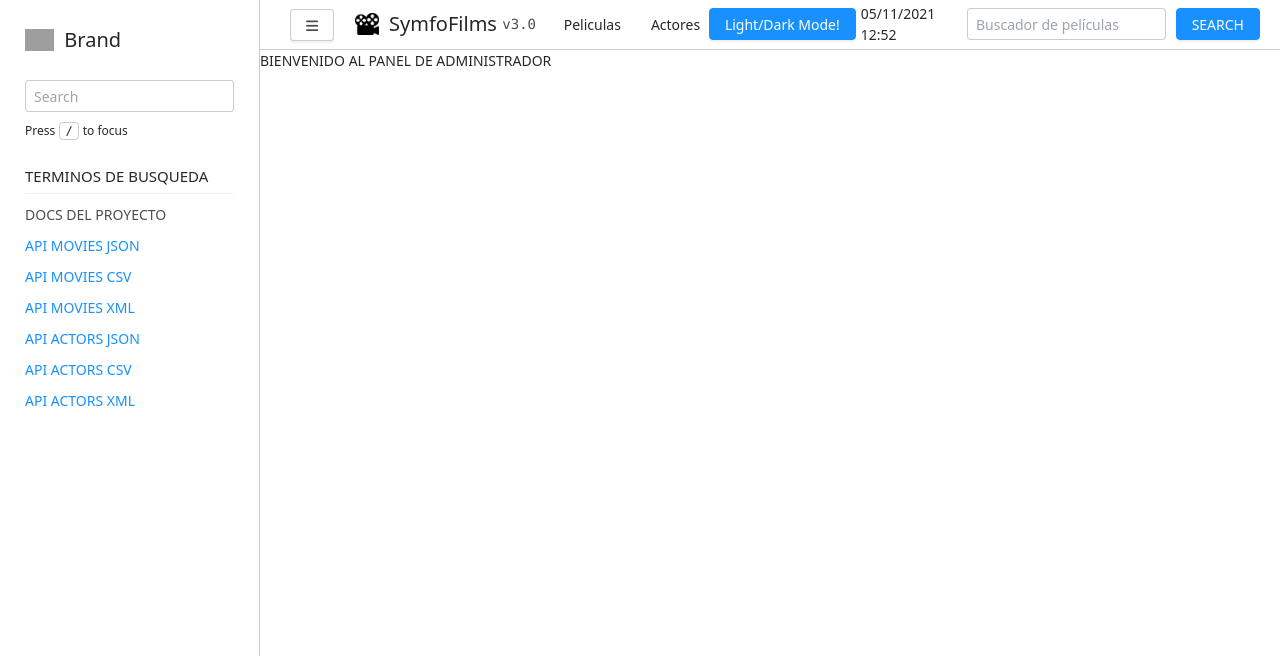
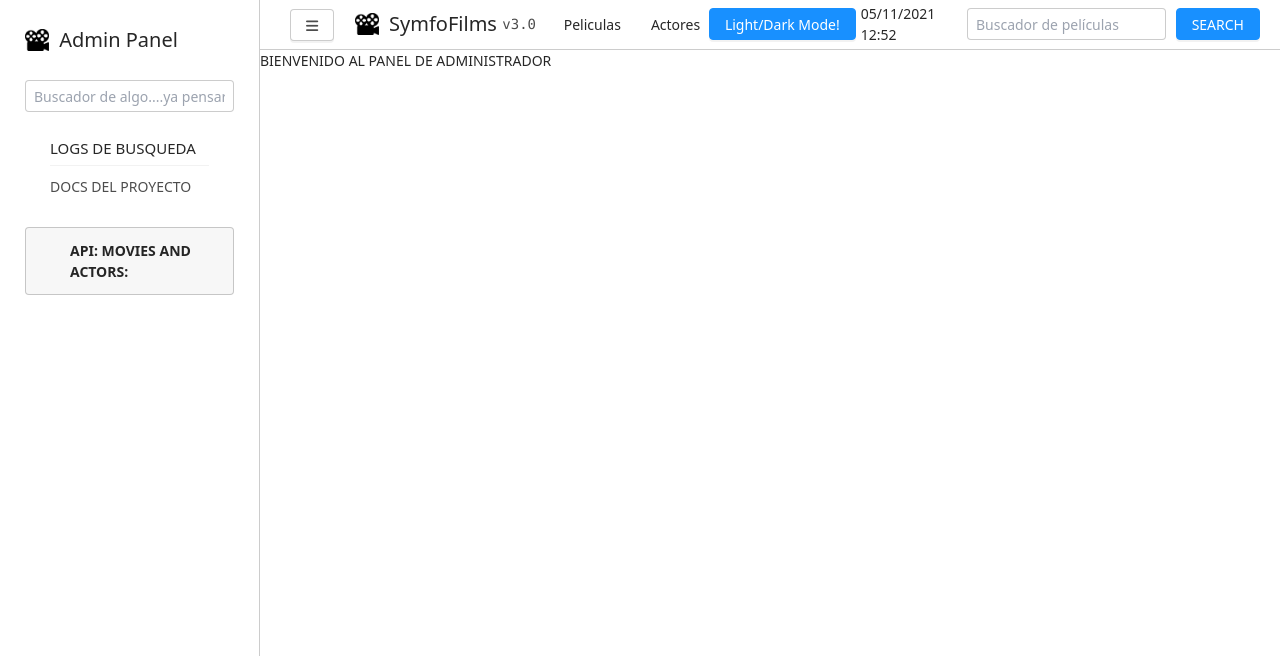
Before and after one commit to pacojaez/symfofilms, a Symfony app: template templates/admin.html.twig in a window 1280 px wide. Shown: the top 656 px of the page. Run offline with Twig, Linux system fonts and the light colour scheme; the template is opened without the code that fills it, so the values that code supplies are empty; some libraries are stand-ins or nearby versions; grey boxes are pictures that could not be loaded.

Commit message:
DONE sidebar adminpanel masomenos

```diff
--- a/templates/components/sidebar.html.twig
+++ b/templates/components/sidebar.html.twig
@@ -4,26 +4,41 @@
       <div class="sidebar-menu">
         <!-- Sidebar brand -->
         <a href="#" class="sidebar-brand">
-          <img src="..." alt="...">
-          Brand
+          <img src="/img/icono.png" alt="SymfoFilms">
+          Admin Panel
         </a>
         <!-- Sidebar content with the search box -->
         <div class="sidebar-content">
-          <input type="text" class="form-control" placeholder="Search">
-          <div class="mt-10 font-size-12"> <!-- mt-10 = margin-top: 1rem (10px), font-size-12 = font-size: 1.2rem (12px) -->
+          <input type="text" class="form-control" placeholder="Buscador de algo....ya pensaré">
+          {# <div class="mt-10 font-size-12"> <!-- mt-10 = margin-top: 1rem (10px), font-size-12 = font-size: 1.2rem (12px) -->
             Press <kbd>/</kbd> to focus
-          </div>
+          </div> #}
         </div>
         <!-- Sidebar links and titles -->
-        <a href="{{ path('admin_searchlogs') }}"><h5 class="sidebar-title">TERMINOS DE BUSQUEDA</h5></a>
-        <div class="sidebar-divider"></div>
-        <a href="{{ path('admin_docs') }}" class="sidebar-link">DOCS DEL PROYECTO</a>
-        <a href="{{ path('api_allMovies', {'formato':'json'}) }}" class="sidebar-link active">API MOVIES JSON</a>
-        <a href="{{ path('api_allMovies', {'formato':'csv'}) }}" class="sidebar-link active">API MOVIES CSV</a>
-        <a href="{{ path('api_allMovies', {'formato':'xml'}) }}" class="sidebar-link active">API MOVIES XML</a>
-        <a href="{{ path('api_allActors', {'formato':'json'}) }}" class="sidebar-link active">API ACTORS JSON</a>
-        <a href="{{ path('api_allActors', {'formato':'csv'}) }}" class="sidebar-link active">API ACTORS CSV</a>
-        <a href="{{ path('api_allActors', {'formato':'xml'}) }}" class="sidebar-link active">API ACTORS XML</a>
+         <div class="sidebar-content">
+          <a href="{{ path('admin_searchlogs') }}"><h5 class="sidebar-title">LOGS DE BUSQUEDA</h5></a>
+          <div class="sidebar-divider"></div>
+          <a href="{{ path('admin_docs') }}" class="sidebar-link">DOCS DEL PROYECTO</a>
+        </div>
+
+      <div class="sidebar-content">
+      {# <h2 class="p-2 m-4 font-weight-bold">API DEL PROYECTO </h2> #}
+      <details class="collapse-panel mw-full">
+        <summary class="collapse-header font-weight-bold">
+          API: MOVIES AND ACTORS:
+        </summary>
+        <div class="collapse-content">
+            <ul class="m-4">
+                <li><a href="{{ path('api_allMovies', {'formato':'json'}) }}" class="sidebar-link">API MOVIES JSON</a></li>
+                <li><a href="{{ path('api_allMovies', {'formato':'csv'}) }}" class="sidebar-link">API MOVIES CSV</a></li>
+                <li><a href="{{ path('api_allMovies', {'formato':'xml'}) }}" class="sidebar-link">API MOVIES XML</a></li>
+                <li><a href="{{ path('api_allActors', {'formato':'json'}) }}" class="sidebar-link">API ACTORS JSON</a></li>
+                <li><a href="{{ path('api_allActors', {'formato':'csv'}) }}" class="sidebar-link">API ACTORS CSV</a></li>
+                <li><a href="{{ path('api_allActors', {'formato':'xml'}) }}" class="sidebar-link">API ACTORS XML</a></li>
+            </ul>
+        </div>
+      </details>
+    </div>
         {# <a href="#" class="sidebar-link">CLI commands</a>
         <br />
         <h5 class="sidebar-title">Components</h5>
```
